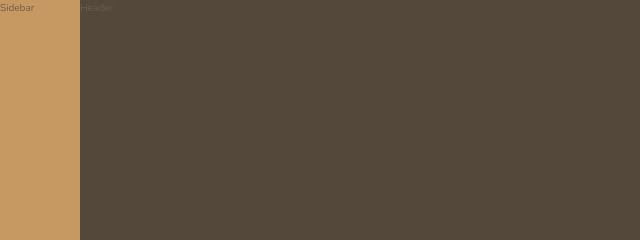
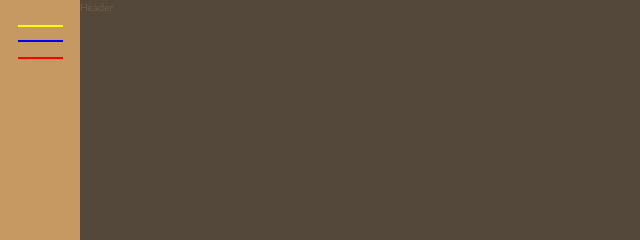
Before and after one commit to hectorlopezv/css-Grid-project, a website: page index.html in a window 1280 px wide. Shown: the top 240 px of the page, 0-640 px from the left. Drawn offline with nearby package versions, Linux system fonts and the light colour scheme.

Commit message:
adding button to sidebar

```diff
--- a/index.html
+++ b/index.html
@@ -13,7 +13,7 @@
     </head>
     <body class="container">
         <div class="sidebar">
-            Sidebar
+            <button class="nav-btn"></button>
         </div>
 
         <header class="header">
--- a/sass/_sidebar.scss
+++ b/sass/_sidebar.scss
@@ -4,4 +4,35 @@
     background-color: base.$color-primary;
     grid-column: sidebar-start/ sidebar-end;
     grid-row: 1/-1;
+    display: flex;
+    justify-content: center;
 }
+
+.nav-btn
+{
+    border: none;
+    border-radius: 0;
+    height: 2px;
+    width: 4.5rem;
+    margin-top: 4rem;
+    background-color: blue;
+    &::before, &::after
+    {
+        content: "";
+        height: 2px;
+        width: 4.5rem;
+        display: block;
+    }
+
+    &::before
+    {
+        transform: translateY(-1.5rem);
+        background-color:yellow;
+    }
+
+    &::after
+    {
+        transform: translateY(1.5rem);
+        background-color: red;
+    }
+}
```
Also changed, not shown: css/style.css, 1 other file.
